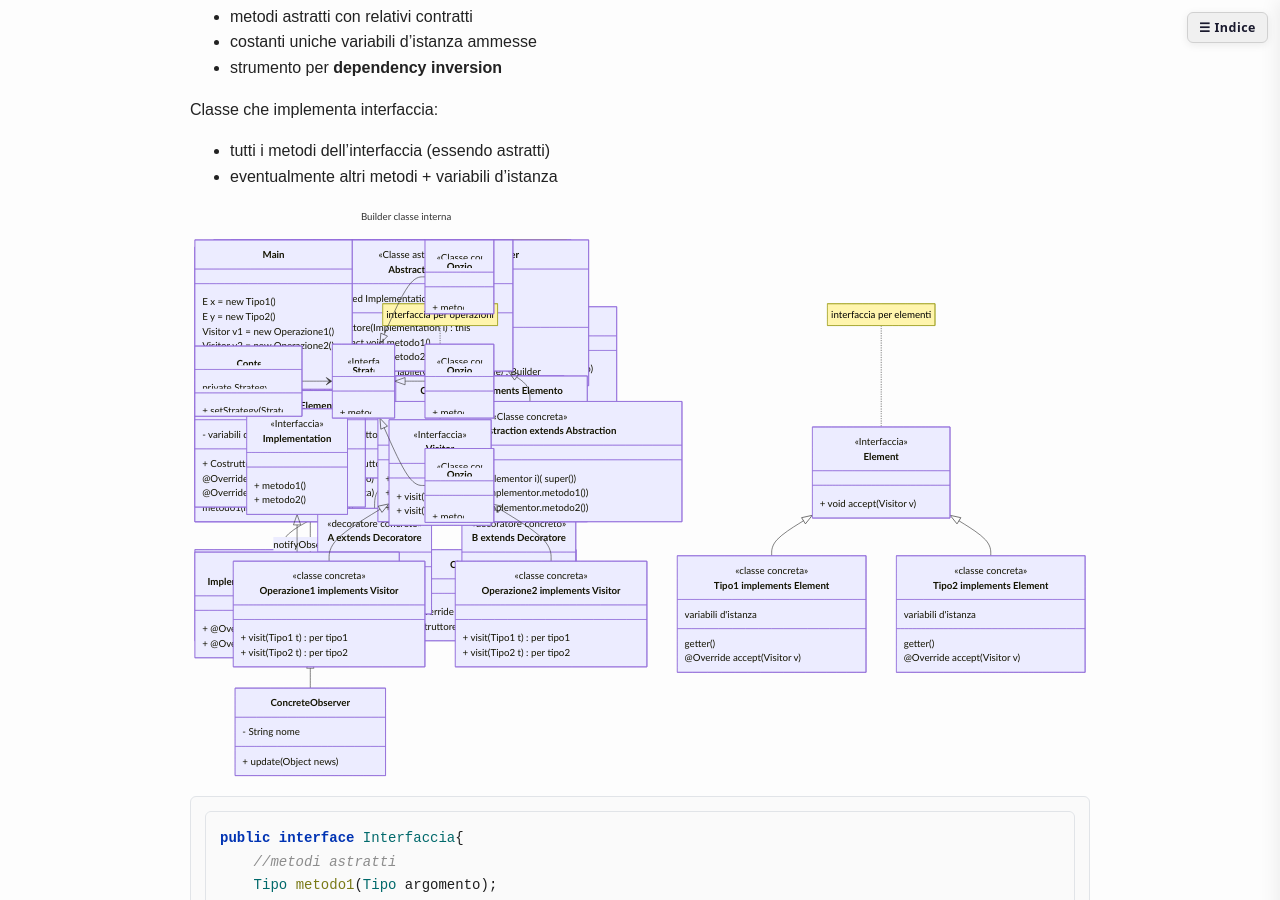
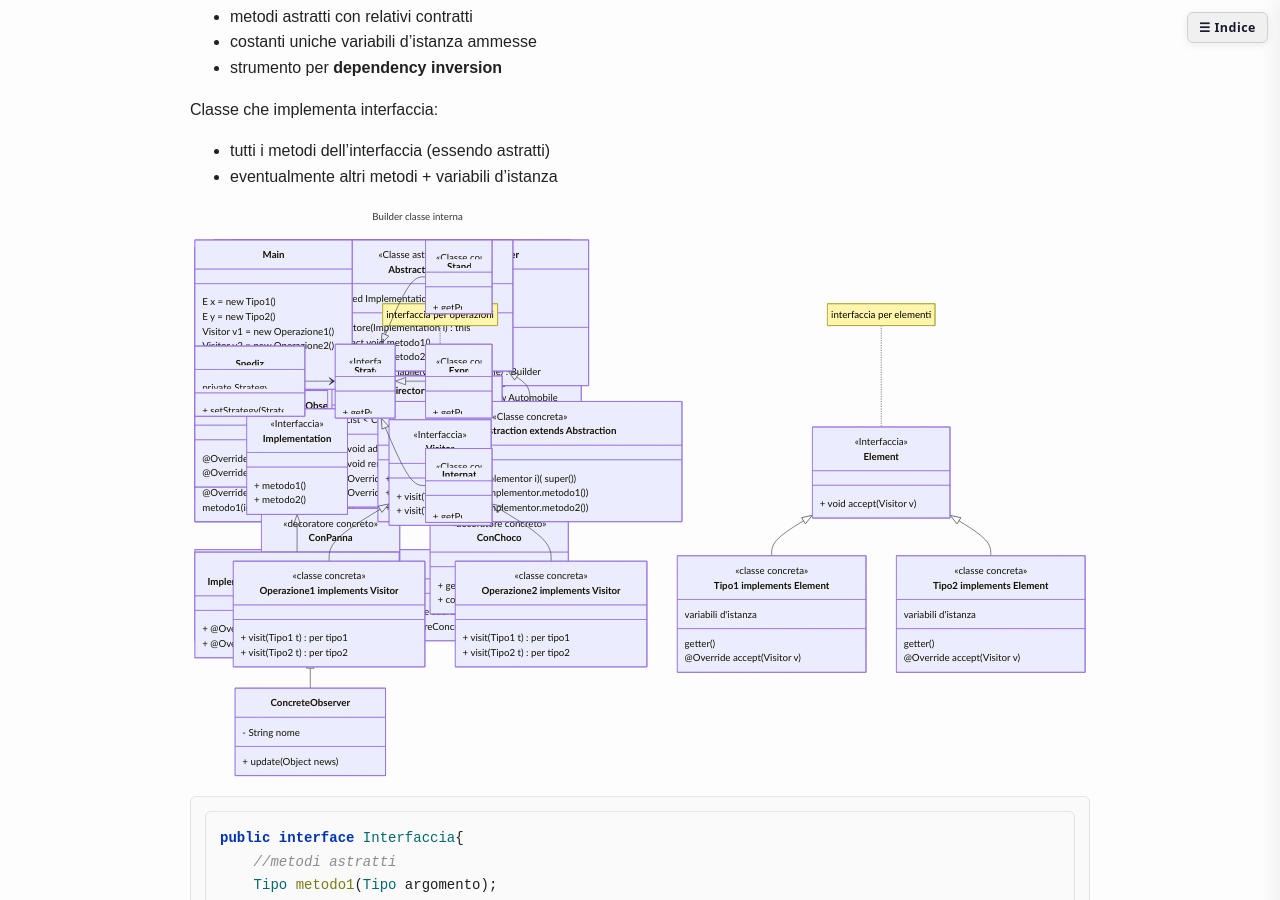
Before and after one commit to comarandr/comarandr.github.io, a Jekyll site: the page built from universita/oop.md, in a window 1280 px wide and 900 px high, scrolled down 2885 px. Built offline with Jekyll 4.4.1, drawn with Linux system fonts in a browser that asks for light colours; some of the changed text lies outside the part shown.

Commit message:
aggiornati file java e oop

````diff
--- a/universita/oop.md
+++ b/universita/oop.md
@@ -831,34 +831,34 @@
 ---
 classDiagram
     note for Factory " public class Main:
-     Prodotto p = creaProdotto(arg) "
-
-    class ClasseConcreta-A{
-        @Override metodoComune()
-        CostruttoreConcreto() A
-    }
-    class ClasseConcreta-B{
-        @Override metodoComune()
-        CostruttoreConcreto() B
+     Veicolo v = creaVeicolo(arg) "
+
+    class Moto{
+        @Override suona()
+        CostruttoreConcreto() Moto
+    }
+    class Automobile{
+        @Override suona()
+        CostruttoreConcreto() Automobile
     }
     class Factory{
-        public static Prodotto creaProdotto(String tipo)
-        creaProdotto("A") new ClasseConcreta-A
-        creaProdotto("B") new ClasseConcreta-B
-    }
-
-    class Prodotto{
-        + metodoComune()
-    }
-
-    Factory <|-- Prodotto
-    Prodotto <|-- ClasseConcreta-A
-    Prodotto <|-- ClasseConcreta-B
-    Factory --> `oggetto A`
-    Factory --> `oggetto B`
-
-    class `oggetto A`
-    class `oggetto B`
+        public static Veicolo creaVeicolo(String tipo)
+        creaVeicolo("Moto") new Moto
+        creaVeicolo("Automobile") new Automobile
+    }
+
+    class Veicolo{
+        + suona()
+    }
+
+    Factory <|-- Veicolo
+    Veicolo <|-- Moto
+    Veicolo <|-- Automobile
+    Factory --> `oggetto Moto`
+    Factory --> `oggetto Automobile`
+
+    class `oggetto Moto`
+    class `oggetto Automobile`
 ```
 
 ```java
@@ -1106,39 +1106,39 @@
         hideEmptyMembersBox: true
 ---
 classDiagram
-    class OggettoDaDecorare{
+    class Drink{
         <<Interfaccia>>
-        + metodo1()
-        + metodo2()
-    }
-
-    class OggettoConcreto{
-        + metodo1()
-        + metodo2()
-    }
-
-    class `Decoratore implements Oggetto`{
+        + getDescription()
+        + costo()
+    }
+
+    class Caffe{
+        + getDescription()
+        + costo()
+    }
+
+    class `Decorator`{
         <<Classe astratta>>
-        - Oggetto oggetto
-        Costrruttore(Oggetto oggetto) this
-    }
-
-    class `A extends Decoratore`{
+        - Drink drink
+        Costruttore(Drink drink) this
+    }
+
+    class `ConPanna`{
         <<decoratore concreto>>
-        + metodo1()
-        + metodo2()
-    }
-
-    class `B extends Decoratore`{
+        + getDescription()
+        + costo()
+    }
+
+    class `ConChoco`{
         <<decoratore concreto>>
-        + metodo1()
-        + metodo2()
-    }
-
-    OggettoDaDecorare <|-- OggettoConcreto
-    OggettoDaDecorare <|-- `Decoratore implements Oggetto`
-    `Decoratore implements Oggetto` <|-- `A extends Decoratore`
-    `Decoratore implements Oggetto` <|-- `B extends Decoratore`
+        + getDescription()
+        + costo()
+    }
+
+    Drink <|-- Caffe
+    Drink <|-- `Decorator`
+    `Decorator` <|-- `ConPanna`
+    `Decorator` <|-- `ConChoco`
 ```
 
 ```java
@@ -1203,30 +1203,27 @@
         hideEmptyMembersBox: true
 ---
 classDiagram
-    class Elemento{
+    class Composite{
         <<Interfaccia>>
-        + metodo1()
-        + metodo2()
-    }
-
-    class `Foglia implements Elemento`{
-        - variabili d'istanza
-        + Costruttore(variabili)
-        @Override metodo1()
-        @Override metodo2()
-    }
-
-    class `Composita implements Elemento`{
-        - variabili d'istanza
-        - Lista< Elemento >
-        + void add(Elemento)
-        + void remove(Elemento)
-        @Override metodo1()
-        @Override metodo2()
-    }
-
-    Elemento <|-- `Foglia implements Elemento`
-    Elemento <|-- `Composita implements Elemento`
+        + stampa()
+        + getSize()
+    }
+
+    class `File`{
+        @Override stampa()
+        @Override getSize()
+    }
+
+    class `Directory`{
+        - List < Composite >
+        + void add(Composite e)
+        + void remove(Composite e)
+        @Override stampa()
+        @Override getSize()
+    }
+
+    Composite <|-- `File`
+    Composite <|-- `Directory`
 ```
 
 ```java
@@ -1516,66 +1513,66 @@
 classDiagram
     direction LR
 
-    class Contesto{
-        private Strategy opzione;
-        + setStrategy(Strategy opzione)
+    class Spedizione{
+        private Strategy strategy;
+        + setStrategy(Strategy strategy)
     }
 
     class Strategy {
     <<Interfaccia>>
-    + metodo1()
-    }
-
-    class Opzione1{
+    + getPrice()
+    }
+
+    class Standard{
         <<Classe concreta>>
-        + metodo1()
-    }
-
-    class Opzione2{
+        + getPrice()
+    }
+
+    class Express{
         <<Classe concreta>>
-        + metodo1()
-    }
-
-    class Opzione3{
+        + getPrice()
+    }
+
+    class International{
         <<Classe concreta>>
-        + metodo1()
-    }
-
-    Contesto --> Strategy
-    Strategy <|-- Opzione1
-    Strategy <|-- Opzione2
-    Strategy <|-- Opzione3
+        + getPrice()
+    }
+
+    Spedizione --> Strategy
+    Strategy <|-- Standard
+    Strategy <|-- Express
+    Strategy <|-- International
 ```
 
 ```java
 //interfaccia
-public interface SpedizioneStrategy {
-    double costo(double peso);
+public interface Strategy {
+    double getPrice(double peso);
 }
 
 //classi concrete che implementano algoritmo
 
-public class Standard implements SpedizioneStrategy {
-    @Override public double costo(double peso) {return peso * 2;}
-}
-
-public class Express implements SpedizioneStrategy {
-    @Override public double costo(double peso) {return peso * 3;}
-}
-
-public class Internazionale implements SpedizioneStrategy {
-    @Override public double costo(double peso) {return peso * 4;}
+public class Standard implements Strategy {
+    @Override public double getPrice(double peso) {return peso * 2;}
+}
+
+public class Express implements Strategy {
+    @Override public double getPrice(double peso) {return peso * 3;}
+}
+
+public class International implements Strategy {
+    @Override public double getPrice(double peso) {return peso * 4;}
 }
 
 //classe che usa strategia
 public class SetSpedizione {
-    private SpedizioneStrategy tipologia; //strategia
-    public void setTipologia(SpedizioneStrategy tipologia) {
-        this.tipologia = tipologia;
+    private Strategy strategy; //strategia
+    public void setStrategy(Strategy strategy) {
+        this.strategy = strategy;
     }
 
     public double costo(double peso) {
-        return tipologia.costo(peso);
+        return strategy.costo(peso);
     }
 }
 
````
Also changed, not shown: other parts of universita/oop.md (+1 -1 lines), linguaggi/java.md (+21 -0 lines).
